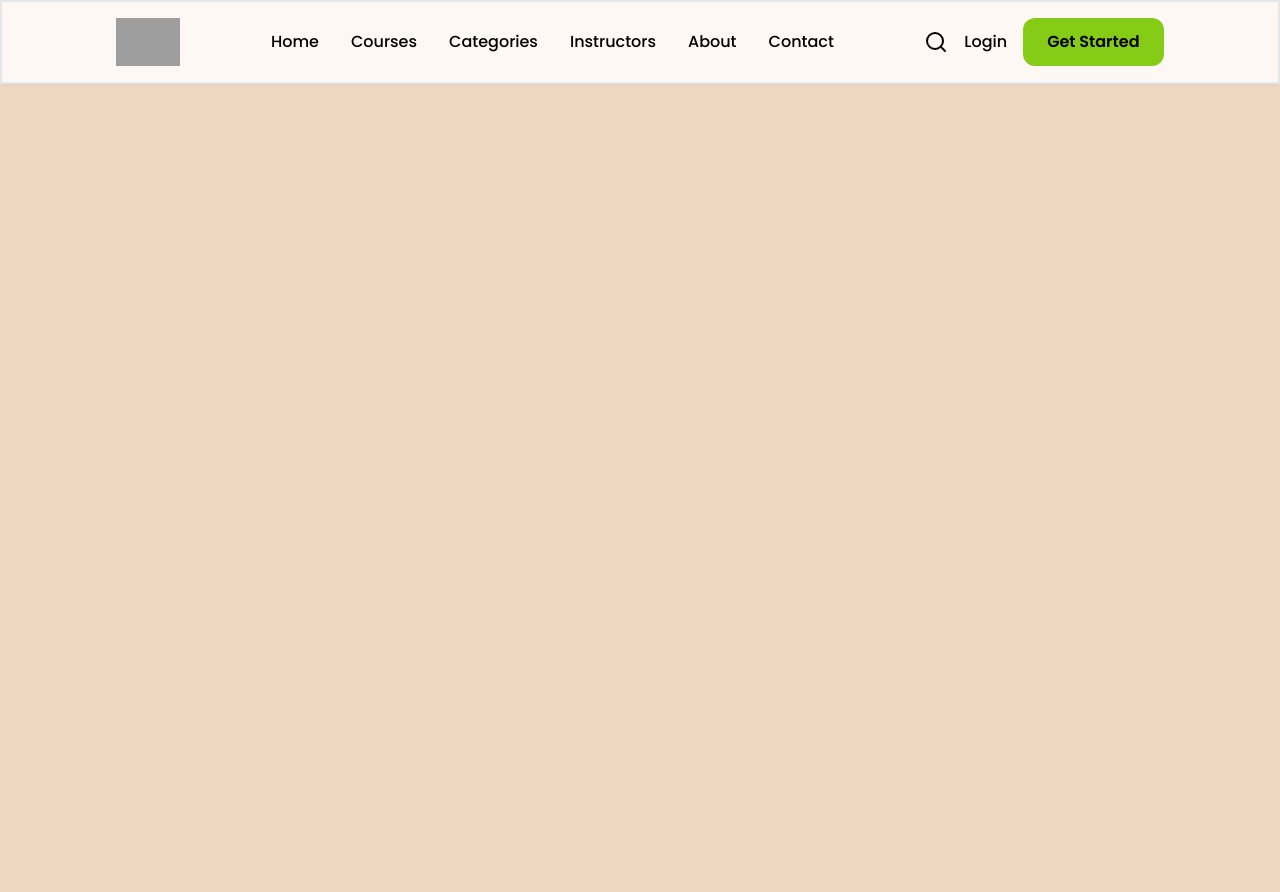
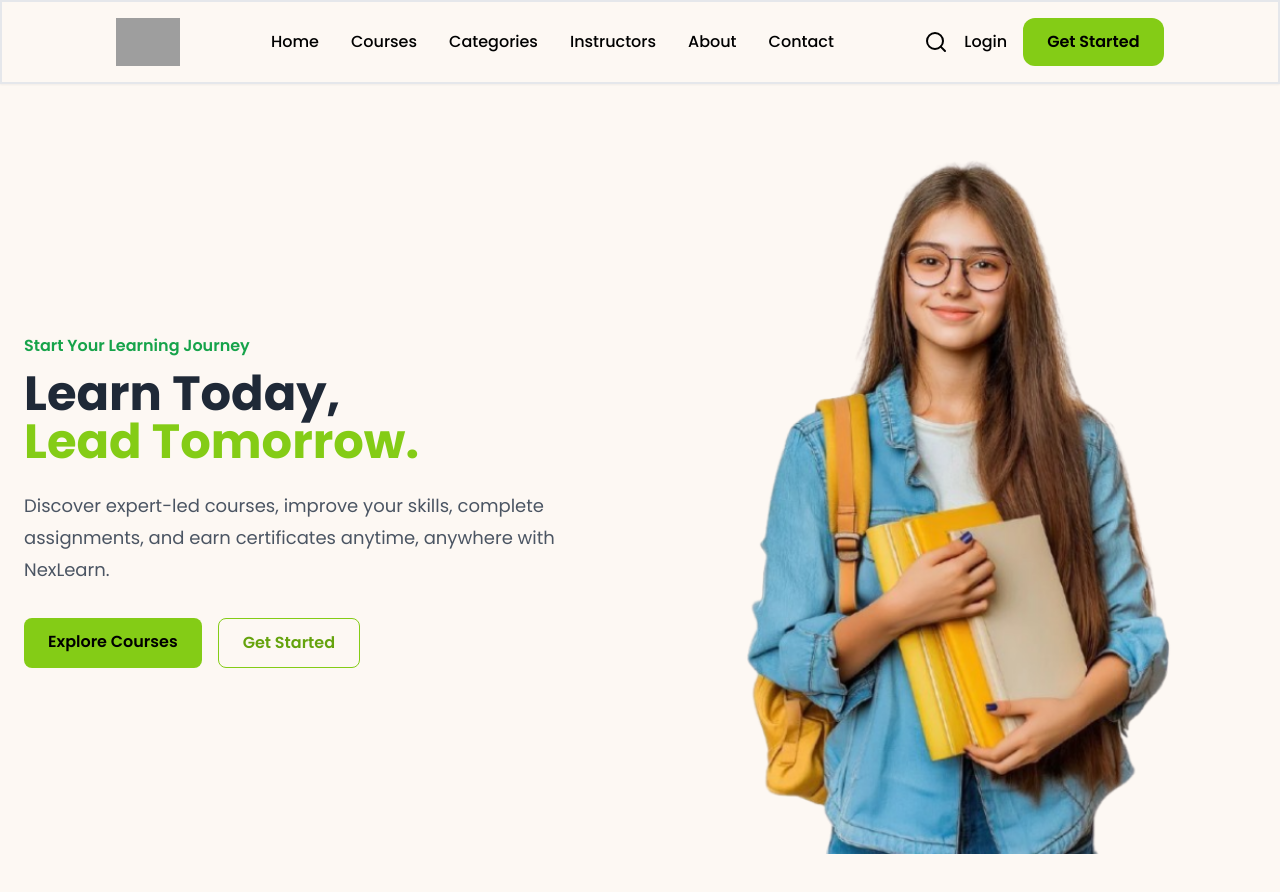
Before and after one commit to Saurabh-Borgaonkar/Digital_learning_platform, a plain HTML site: page client/index.html in a window 1280 px wide. Before the commit the page ends 800 px from the top, so only its background shows below. Drawn offline with nearby package versions, Linux system fonts and the light colour scheme; grey boxes are pictures that could not be loaded.

Commit message:
hero section

```diff
--- a/client/index.html
+++ b/client/index.html
@@ -33,15 +33,15 @@ background:#edd6c2;
 
             <div class="max-w-8xl mx-auto px-6 border-2">
 
-<div class="flex items-center lg:justify-evenly justify-between h-20">
+                <div
+                    class="flex items-center lg:justify-evenly justify-between h-20">
 
                     <!-- Logo -->
 
-<a href="#" class="">
+                    <a href="#" class>
 
                         <img src="assets/logo.png"
                             class="w-13 h-12 object-contain">
-
 
                     </a>
 
@@ -49,27 +49,33 @@ class="w-13 h-12 object-contain">
 
                     <nav class="hidden lg:flex items-center gap-8">
 
-<a href="#" class="hover:text-lime-600 font-medium transition">
+                        <a href="#"
+                            class="hover:text-lime-600 font-medium transition">
                             Home
                         </a>
 
-<a href="#" class="hover:text-lime-600 font-medium transition">
+                        <a href="#"
+                            class="hover:text-lime-600 font-medium transition">
                             Courses
                         </a>
 
-<a href="#" class="hover:text-lime-600 font-medium transition">
+                        <a href="#"
+                            class="hover:text-lime-600 font-medium transition">
                             Categories
                         </a>
 
-<a href="#" class="hover:text-lime-600 font-medium transition">
+                        <a href="#"
+                            class="hover:text-lime-600 font-medium transition">
                             Instructors
                         </a>
 
-<a href="#" class="hover:text-lime-600 font-medium transition">
+                        <a href="#"
+                            class="hover:text-lime-600 font-medium transition">
                             About
                         </a>
 
-<a href="#" class="hover:text-lime-600 font-medium transition">
+                        <a href="#"
+                            class="hover:text-lime-600 font-medium transition">
                             Contact
                         </a>
 
@@ -93,7 +99,6 @@ Login
                         </a>
 
                         <a href="#"
-
                             class="bg-lime-500 hover:bg-lime-600
 px-6 py-3 rounded-xl
 font-semibold
@@ -123,10 +128,9 @@ class="lg:hidden">
 
             <div
                 id="mobileMenu"
-
                 class="hidden lg:hidden bg-white border-t">
 
-<div class="flex flex-col p-6 space-y-5">
+                <div class="flex flex-col p-6 space-y-5 transition-all duration-[3000ms]">
 
                     <a href="#">Home</a>
 
@@ -145,7 +149,6 @@ class="hidden lg:hidden bg-white border-t">
                     <a href="#">Login</a>
 
                     <a href="#"
-
                         class="bg-lime-500
 text-center
 rounded-xl
@@ -162,6 +165,73 @@ Get Started
 
         </header>
 
+<!-- ================= HERO SECTION ================= -->
+
+<section class="bg-[#FDF8F3] py-16">
+
+    <div class="max-w-7xl mx-auto px-6">
+
+        <div class="grid lg:grid-cols-2 gap-10 items-center">
+
+            <!-- Left Content -->
+
+            <div>
+
+                <p class="text-green-600 font-semibold mb-3">
+                    Start Your Learning Journey
+                </p>
+
+                <h1 class="text-4xl md:text-5xl font-bold leading-tight text-gray-800">
+                    Learn Today,
+                    <br>
+                    <span class="text-lime-500">Lead Tomorrow.</span>
+                </h1>
+
+                <p class="text-gray-600 mt-6 text-lg leading-8">
+                    Discover expert-led courses, improve your skills,
+                    complete assignments, and earn certificates
+                    anytime, anywhere with NexLearn.
+                </p>
+
+                <!-- Buttons -->
+
+                <div class="mt-8 flex flex-wrap gap-4">
+
+                    <a href="#"
+                        class="bg-lime-500 text-black px-6 py-3 rounded-lg font-semibold hover:bg-lime-600 transition">
+
+                        Explore Courses
+
+                    </a>
+
+                    <a href="#"
+                        class="border border-lime-500 text-lime-600 px-6 py-3 rounded-lg font-semibold hover:bg-lime-500 hover:text-black transition">
+
+                        Get Started
+
+                    </a>
+
+                </div>
+
+            </div>
+
+
+            <!-- Right Image -->
+
+            <div class="flex justify-center">
+
+                <img src="images/hero1.png"
+                    alt="Student"
+                    class="w-full max-w-md">
+
+            </div>
+
+        </div>
+
+    </div>
+
+</section>
+
         <script src="js/navbar.js"></script>
 
         <script>
```
Also changed, not shown: client/images/hero.jpeg (added), client/images/hero.webp (added), client/images/hero1.png (added). Lines whose indentation alone changed are shown as unchanged.
